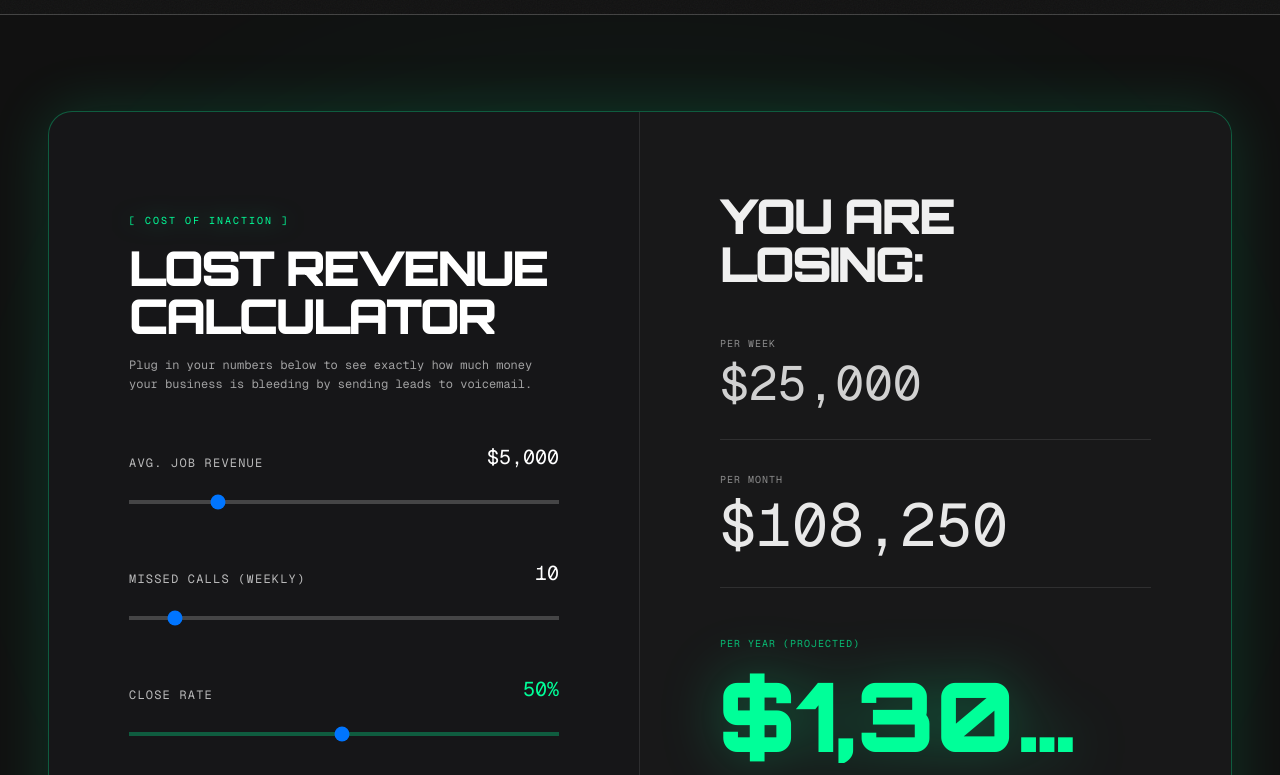
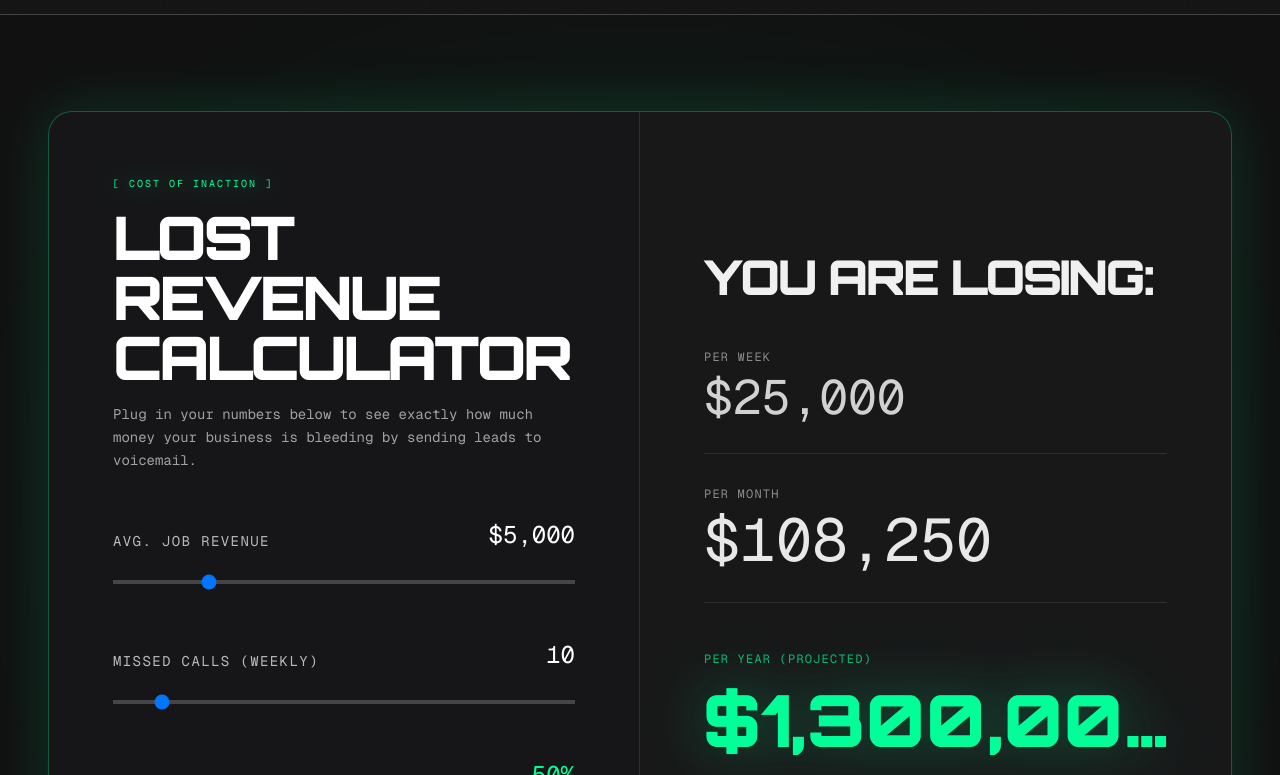
Before and after one commit to 2Limitless/Welcome-parrot, a Next.js app: page / in a window 1280 px wide. Shown: the part 785-1560 px from the top of the page. Built offline with nearby package versions, Linux system fonts and the light colour scheme; grey boxes are pictures that could not be loaded.

Commit message:
fix: Adjust sizing and text scaling of Revenue Calculator for desktop

```diff
--- a/src/app/page.tsx
+++ b/src/app/page.tsx
@@ -86,18 +86,18 @@ const RevenueCalculator = () => {
       {/* Background Ambient Glow */}
       <div className="absolute top-1/2 left-1/2 -translate-x-1/2 -translate-y-1/2 w-[80%] h-[80%] bg-[#00ff99] opacity-5 blur-[120px] rounded-full pointer-events-none" />
 
-      <div className="max-w-7xl mx-auto rounded-3xl border border-[#00ff99]/30 shadow-[0_0_60px_rgba(0,255,153,0.15)] bg-[#161618] relative z-10 overflow-hidden">
+      <div className="w-full max-w-[1400px] mx-auto rounded-3xl border border-[#00ff99]/30 shadow-[0_0_60px_rgba(0,255,153,0.15)] bg-[#161618] relative z-10 overflow-hidden">
         <div className="grid grid-cols-1 lg:grid-cols-2">
           {/* Left Column: Inputs */}
           <motion.div
             initial={{ opacity: 0, x: -50 }} whileInView={{ opacity: 1, x: 0 }} transition={{ duration: 0.8, ease: "easeOut" }} viewport={{ once: true, margin: "-100px" }}
-            className="p-6 md:p-12 lg:p-20 border-b lg:border-b-0 lg:border-r border-white/10 flex flex-col justify-center"
+            className="p-6 md:p-12 lg:p-16 border-b lg:border-b-0 lg:border-r border-white/10 flex flex-col justify-center"
           >
             <span className="text-[10px] text-[#00ff99] font-mono tracking-[0.2em] uppercase mb-4 block drop-shadow-[0_0_10px_rgba(0,255,153,0.5)]">[ Cost of Inaction ]</span>
-            <h2 className="text-4xl md:text-5xl font-black font-[family-name:var(--font-orbitron)] uppercase tracking-tighter mb-4 text-white">
+            <h2 className="text-4xl md:text-5xl lg:text-6xl font-black font-[family-name:var(--font-orbitron)] uppercase tracking-tighter mb-4 text-white">
               Lost Revenue<br />Calculator
             </h2>
-          <p className="font-mono text-xs text-white/60 mb-12 max-w-md leading-relaxed">
+            <p className="font-mono text-xs md:text-sm text-white/60 mb-12 max-w-md leading-relaxed">
               Plug in your numbers below to see exactly how much money your business is bleeding by sending leads to voicemail.
             </p>
 
@@ -105,8 +105,8 @@ const RevenueCalculator = () => {
               {/* Input 1 */}
               <div>
                 <div className="flex justify-between items-end mb-4">
-                <label className="font-mono text-xs uppercase tracking-widest text-white/70">Avg. Job Revenue</label>
-                <span className="font-mono text-xl text-white">{formatMoney(jobRevenue)}</span>
+                  <label className="font-mono text-xs md:text-sm uppercase tracking-widest text-white/70">Avg. Job Revenue</label>
+                  <span className="font-mono text-xl md:text-2xl text-white">{formatMoney(jobRevenue)}</span>
                 </div>
                 <input
                   type="range" min="100" max="25000" step="100"
@@ -118,8 +118,8 @@ const RevenueCalculator = () => {
               {/* Input 2 */}
               <div>
                 <div className="flex justify-between items-end mb-4">
-                <label className="font-mono text-xs uppercase tracking-widest text-white/70">Missed Calls (Weekly)</label>
-                <span className="font-mono text-xl text-white">{missedCalls}</span>
+                  <label className="font-mono text-xs md:text-sm uppercase tracking-widest text-white/70">Missed Calls (Weekly)</label>
+                  <span className="font-mono text-xl md:text-2xl text-white">{missedCalls}</span>
                 </div>
                 <input
                   type="range" min="1" max="100" step="1"
@@ -131,8 +131,8 @@ const RevenueCalculator = () => {
               {/* Input 3 */}
               <div>
                 <div className="flex justify-between items-end mb-4">
-                <label className="font-mono text-xs uppercase tracking-widest text-white/70">Close Rate</label>
-                <span className="font-mono text-xl text-[#00ff99]">{closeRate}%</span>
+                  <label className="font-mono text-xs md:text-sm uppercase tracking-widest text-white/70">Close Rate</label>
+                  <span className="font-mono text-xl md:text-2xl text-[#00ff99]">{closeRate}%</span>
                 </div>
                 <input
                   type="range" min="1" max="100" step="1"
@@ -146,24 +146,24 @@ const RevenueCalculator = () => {
           {/* Right Column: Output */}
           <motion.div
             initial={{ opacity: 0, x: 50 }} whileInView={{ opacity: 1, x: 0 }} transition={{ duration: 0.8, ease: "easeOut", delay: 0.2 }} viewport={{ once: true, margin: "-100px" }}
-          className="p-6 md:p-12 lg:p-20 flex flex-col justify-center bg-[#1a1a1a]/50"
+            className="p-6 md:p-12 lg:p-16 flex flex-col justify-center bg-[#1a1a1a]/50 overflow-hidden"
           >
-          <h3 className="text-3xl md:text-5xl font-black font-[family-name:var(--font-orbitron)] uppercase tracking-tighter mb-12">
+            <h3 className="text-3xl md:text-4xl lg:text-5xl font-black font-[family-name:var(--font-orbitron)] uppercase tracking-tighter mb-12">
               You are losing:
             </h3>
 
             <div className="space-y-8">
               <div className="flex flex-col border-b border-white/10 pb-8">
-              <span className="font-mono text-[10px] tracking-widest uppercase text-white/50 mb-2">Per Week</span>
+                <span className="font-mono text-[10px] md:text-xs tracking-widest uppercase text-white/50 mb-2">Per Week</span>
                 <span className="text-4xl md:text-5xl font-mono text-white/80">{formatMoney(weeklyLost)}</span>
               </div>
               <div className="flex flex-col border-b border-white/10 pb-8">
-              <span className="font-mono text-[10px] tracking-widest uppercase text-white/50 mb-2">Per Month</span>
+                <span className="font-mono text-[10px] md:text-xs tracking-widest uppercase text-white/50 mb-2">Per Month</span>
                 <span className="text-5xl md:text-6xl font-mono text-white/90">{formatMoney(monthlyLost)}</span>
               </div>
               <div className="flex flex-col pt-4">
-              <span className="font-mono text-[10px] tracking-widest uppercase text-[#00ff99]/70 mb-4">Per Year (Projected)</span>
-              <span className="text-4xl sm:text-5xl md:text-6xl xl:text-8xl font-black font-[family-name:var(--font-orbitron)] leading-none text-[#00ff99] drop-shadow-[0_0_30px_rgba(0,255,153,0.3)] whitespace-nowrap overflow-hidden text-ellipsis">
+                <span className="font-mono text-[10px] md:text-xs tracking-widest uppercase text-[#00ff99]/70 mb-4">Per Year (Projected)</span>
+                <span className="text-4xl sm:text-5xl md:text-6xl lg:text-7xl font-black font-[family-name:var(--font-orbitron)] leading-none text-[#00ff99] drop-shadow-[0_0_30px_rgba(0,255,153,0.3)] whitespace-nowrap overflow-hidden text-ellipsis">
                   {formatMoney(yearlyLost)}
                 </span>
               </div>
```
Lines whose indentation alone changed are shown as unchanged.
